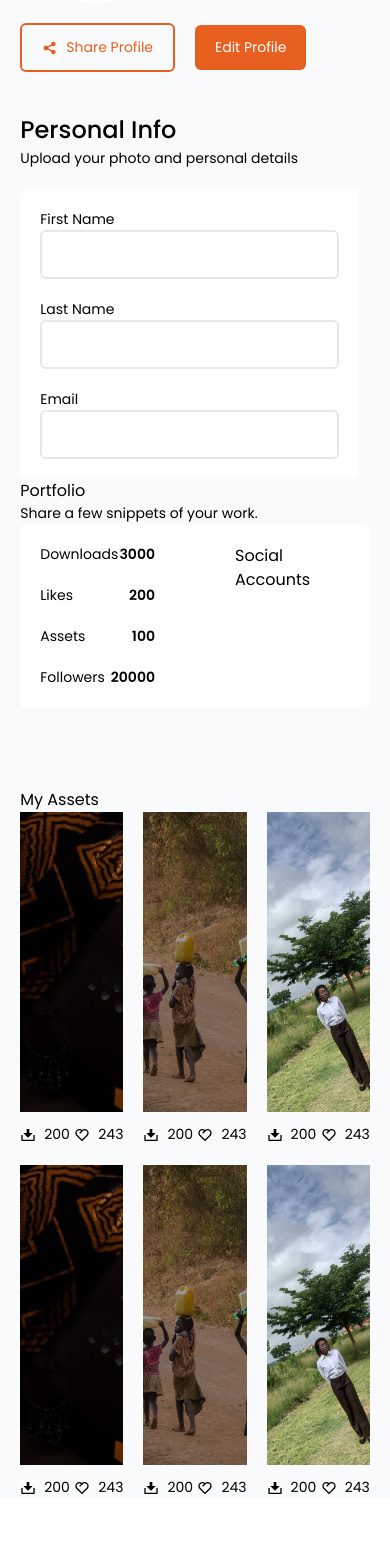
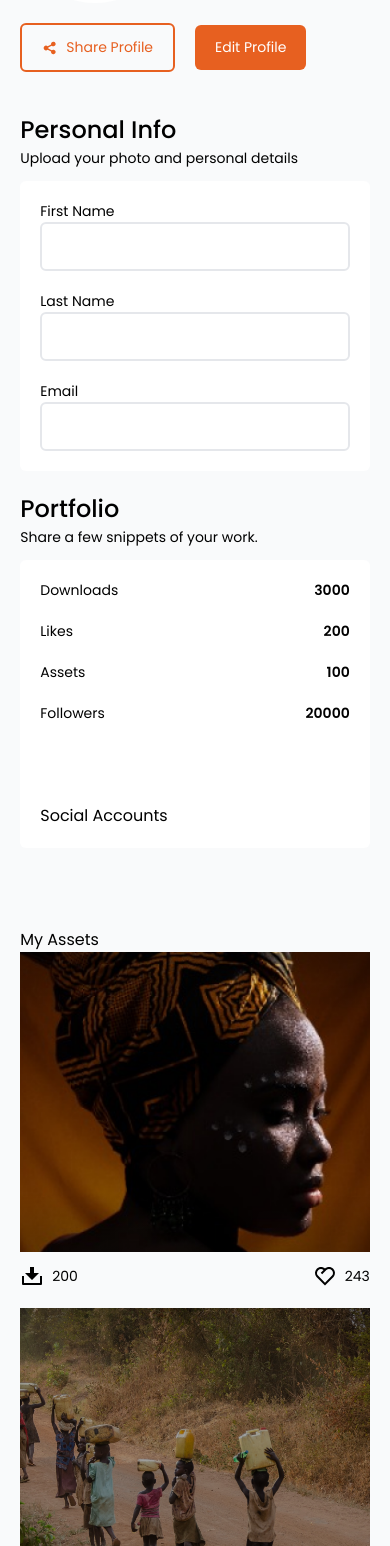
Before and after one commit to Afrimages/Afrimages-Frontend, a Next.js app: page /profile in a window 390 px wide. Shown: the part 382-1928 px from the top of the page. Before the commit the page ends 1880 px from the top, so only its background shows below. Built offline with nearby package versions, Linux system fonts and the light colour scheme.

Commit message:
added profile responsiveness

```diff
--- a/app/profile/page.tsx
+++ b/app/profile/page.tsx
@@ -127,13 +127,13 @@ const page = () => {
 
 
         <div className="container mt-10">
-          <div className="edit grid grid-cols-[30%_60%] md:gap-5 md:grid-cols-none justify-between">
+          <div className="edit grid grid-cols-[30%_60%] md:gap-5 md:grid-cols-none justify-between  md:block">
             <div>
               <h2 className='text-md font-medium'>Personal Info</h2>
               <p>Upload your photo and personal details</p>
             </div>
 
-            <form action="" className='bg-white p-5 rounded-md flex flex-col gap-5'>
+            <form action="" className='bg-white p-5 rounded-md flex flex-col gap-5 md:w-full md:mt-3'>
               <div className='grid grid-cols-2 md:grid-cols-none gap-5 edit'>
                 <div>
                   <label htmlFor="firstName">First Name</label>
@@ -153,13 +153,13 @@ const page = () => {
             </form>
           </div>
 
-          <div>
+          <div className='mt-5'>
             <div>
-              <h2>Portfolio</h2>
+              <h2 className='text-md font-medium'>Portfolio</h2>
               <p>Share a few snippets of your work.</p>
             </div>
 
-            <div className='bg-white p-5 rounded-md grid grid-cols-2 gap-20'>
+            <div className='bg-white p-5 rounded-md grid md:flex md:flex-col grid-cols-2 gap-20 md:mt-3'>
                 <div className='flex gap-5 flex-col'>
                   {
                     data.map((item, i)=>{
@@ -189,7 +189,7 @@ const page = () => {
                 My Assets
               </div>
 
-              <div className="grid grid-cols-3 gap-5">
+              <div className="grid grid-cols-3 gap-5 md:grid-cols-none">
                 {
                   images3.map((img, i)=>{
                     return(
--- a/components/ui/MyImage.tsx
+++ b/components/ui/MyImage.tsx
@@ -2,27 +2,21 @@ import Image from 'next/image'
 import React from 'react'
 import { ImageInterface } from '../Interfaces/ImageInterface'
 import { RiAddLine, RiDownload2Fill, RiHeart2Line } from 'react-icons/ri'
+import Link from 'next/link'
 
 const MyImage = (content: ImageInterface) => {
   return (
     <div className=''>
+
+      <Link className='' href={`/images/2`}>
         <div className='w-full h-[300px] relative top-0 left-0 -z-0 main-image'
         >
-        {/* <div className="overlay" /> */}
-        <Image width={100} height={100} src={content.imageUrl} alt={content.title} className='w-full h-full object-cover' unoptimized unselectable='on'/>
-        {/* <div className="overlay-rev" /> */}
+          <div className="overlay" />
+          <Image width={100} height={100} src={content.imageUrl} alt={content.title} className='w-full h-full object-cover' unoptimized unselectable='on' />
+          <div className="overlay-rev" />
 
           <div className='image-options'>
             <div className="full-overlay" />
-          <div className='flex absolute top-1 left-3 items-center gap-2 z-20'>
-            <Image unoptimized unselectable='on' width={50} height={50} src="/./pp.png" alt="" className='w-[50px] h-[50px] object-cover rounded-full'/>
-
-              {/* <div className='flex flex-col text-white leading-tight'>
-                <p className='font-bold'>Dammy</p>
-                <p className='text-[0.8em]'>Creator</p>
-              </div> */}
-          </div>
-
 
           </div>
           {/* } */}
@@ -30,15 +24,17 @@ const MyImage = (content: ImageInterface) => {
 
 
         </div>
+      </Link>
+
 
       <div className="flex items-center justify-between mt-3">
         <div className='flex gap-2 items-center'>
-            <RiDownload2Fill />
+          <RiDownload2Fill size="24px" />
           <p>200</p>
         </div>
 
         <div className='flex gap-2 items-center'>
-            <RiHeart2Line />
+          <RiHeart2Line size="24px" />
           <p>243</p>
         </div>
       </div>
```
Lines whose indentation alone changed are shown as unchanged.
